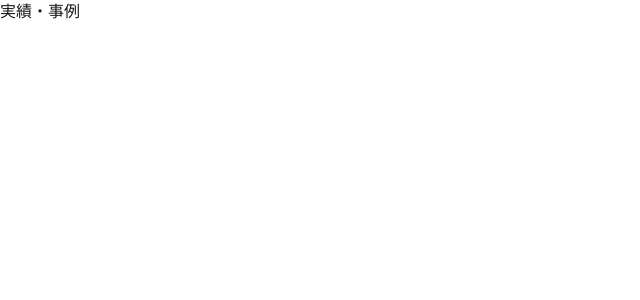
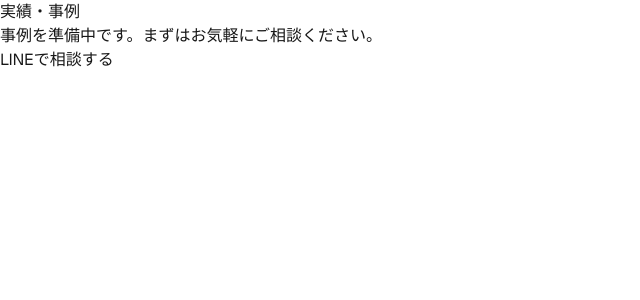
Before and after one commit to heroaginc-cmd/homepage, a Next.js app: page /works in a window 1280 px wide. Shown: the top 300 px of the page, without its empty margins (0-640 px from the left). Built offline with nearby package versions, Linux system fonts and the light colour scheme.

Commit message:
worksページ追加

```diff
--- a/src/app/works/page.tsx
+++ b/src/app/works/page.tsx
@@ -1,5 +1,6 @@
 import type { Metadata } from "next"
 import { pageMeta } from "@/lib/seo"
+import Link from "next/link"
 
 export const metadata: Metadata = {
   title: pageMeta.works.title,
@@ -7,5 +8,13 @@ export const metadata: Metadata = {
 }
 
 export default function WorksPage() {
-  return <main><h1>実績・事例</h1></main>
+  return (
+    <main>
+      <h1>実績・事例</h1>
+      <p>事例を準備中です。まずはお気軽にご相談ください。</p>
+      <a href="https://lin.ee/vBEfQwi" target="_blank" rel="noopener noreferrer">
+        LINEで相談する
+      </a>
+    </main>
+  )
 }
```
